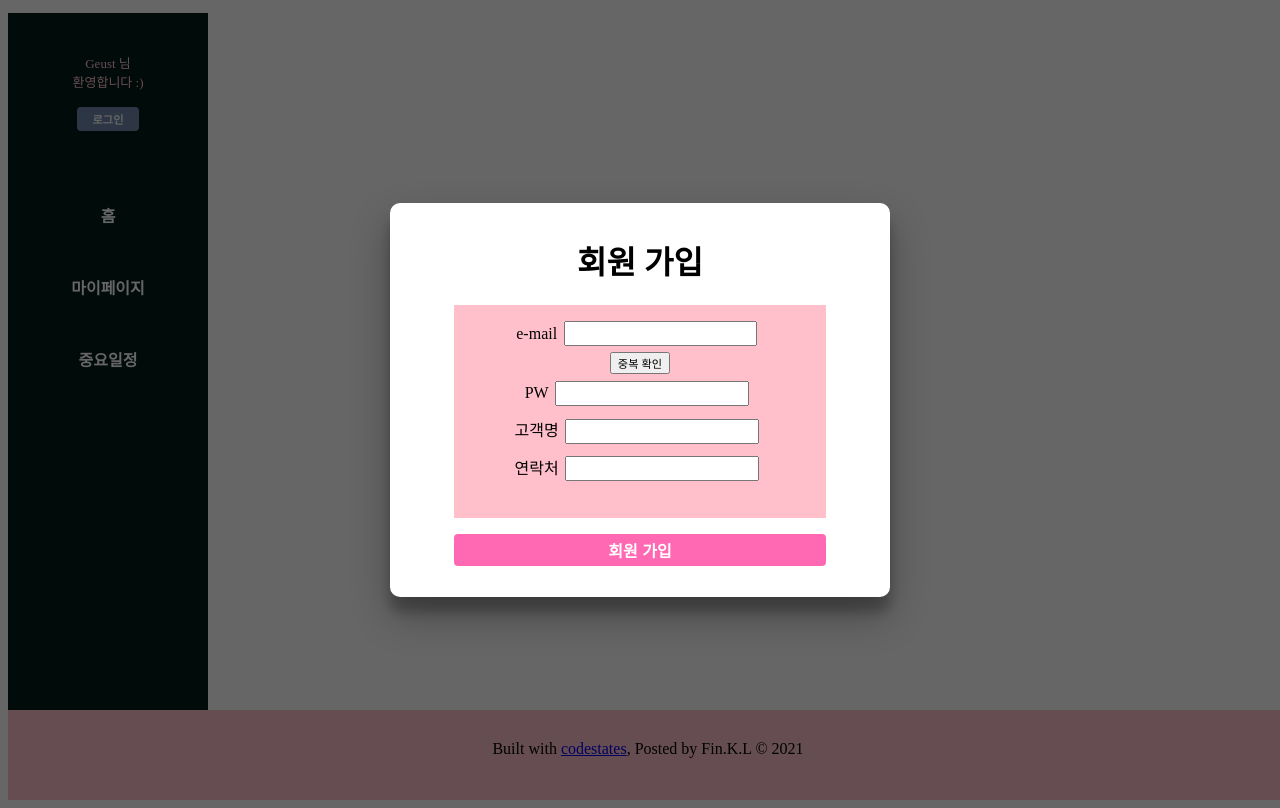
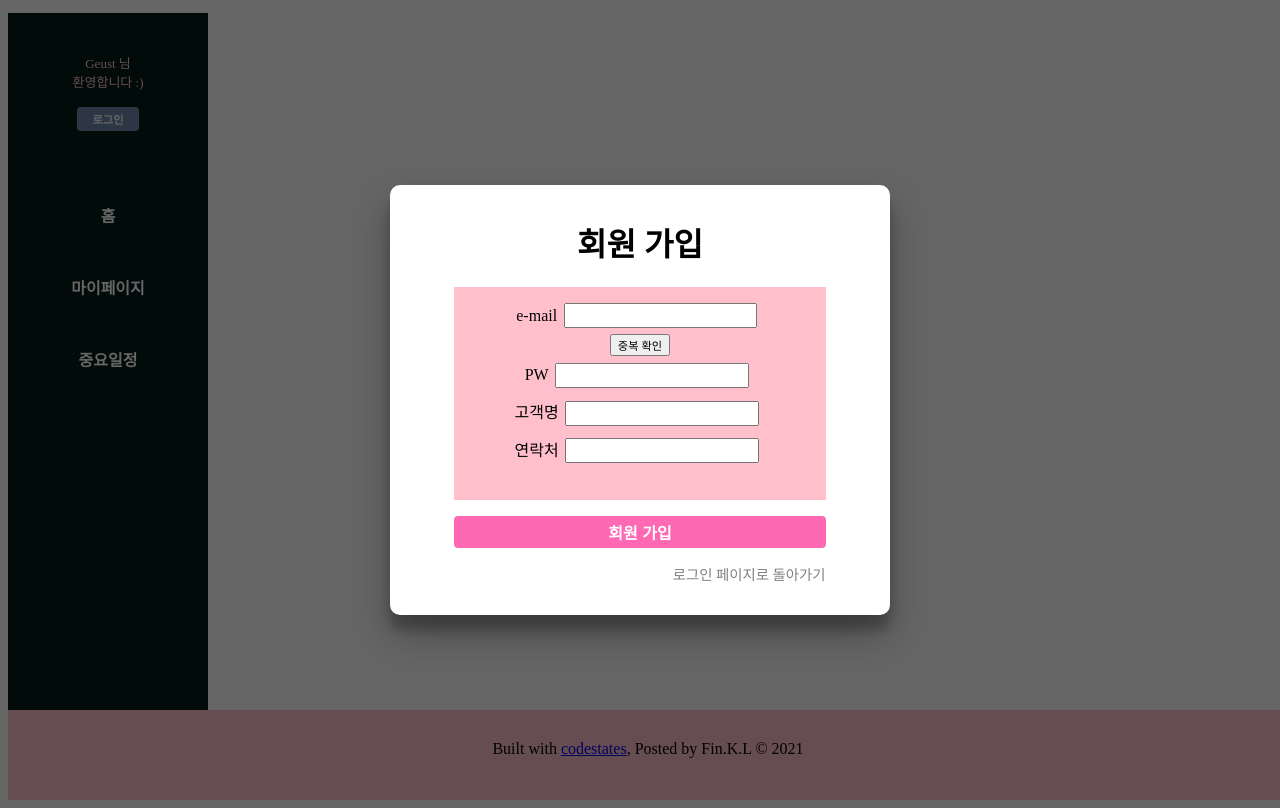
Before and after one commit to jami829/http_client_typeScript, a React (Create React App) app: page /signup in a window 1280 px wide. Built offline with nearby package versions, Linux system fonts and the light colour scheme.

Commit message:
:zap: 회원가입 -> 로그인 페이지 이동 UX 생성

```diff
--- a/src/App.css
+++ b/src/App.css
@@ -240,7 +240,3 @@ input[type="text"] {
   justify-content: flex-end;
   font-size: 0.9rem;
 }
-.return_to_signin:hover {
-  cursor: pointer;
-  color: rgb(243, 115, 136);
-}
--- a/src/components/SignUp.tsx
+++ b/src/components/SignUp.tsx
@@ -262,6 +262,11 @@ function SignUpModal(props: any) {
               {/* </NavLink> */}
             </div>
           </form>
+          <div className="return_to_signin">
+            <NavLink to="/" style={{ textDecoration: "none", color: "gray" }}>
+              <span> 로그인 페이지로 돌아가기 </span>
+            </NavLink>
+          </div>
         </div>
       </div>
     </div>
```
Also changed, not shown: 1 other file (tests, documents, lock files or other folders).
